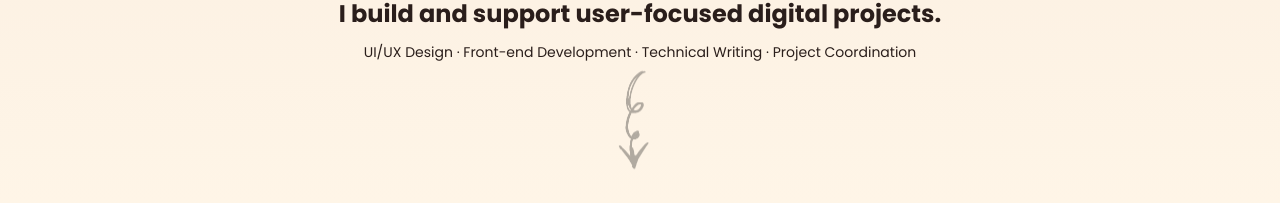
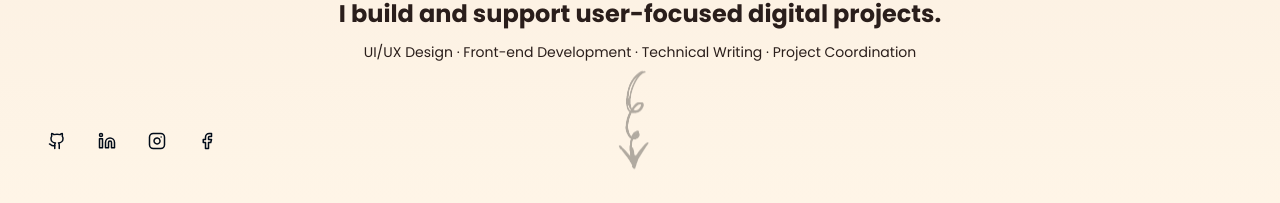
Before and after one commit to einnaa/portfolio, a React (Vite) app: page / in a window 1280 px wide. Shown: the part 597-800 px from the top of the page. Built offline with nearby package versions, Linux system fonts and the light colour scheme; a web font is replaced by a local one.

Commit message:
social links

```diff
--- a/package.json
+++ b/package.json
@@ -10,6 +10,7 @@
     "preview": "vite preview"
   },
   "dependencies": {
+    "lucide-react": "^0.575.0",
     "react": "^19.2.0",
     "react-dom": "^19.2.0",
     "react-router-dom": "^7.13.0"
--- /dev/null
+++ b/src/components/social-links.jsx
@@ -0,0 +1,30 @@
+import { Link } from "react-router-dom";
+import { Github, Linkedin, Instagram, Facebook } from "lucide-react";
+
+export default function SocialLinks() {
+  const socials = [
+    { name: "github", url: "https://github.com/einnaa", icon: <Github size={18} /> },
+    { name: "linkedin", url: "#", icon: <Linkedin size={18} /> },
+    { name: "instagram", url: "#", icon: <Instagram size={18} /> },
+    { name: "facebook", url: "#", icon: <Facebook size={18} /> },
+  ];
+
+  return (
+    <div className="fixed bottom-0 left-0 z-50 mix-blend-difference pointer-events-none p-6 md:p-12">
+      <div className="flex flex-row gap-6 md:gap-8 pointer-events-auto">
+        {socials.map((social) => (
+          <a
+            key={social.name}
+            href={social.url}
+            target="_blank"
+            rel="noopener noreferrer"
+            className="text-white hover:text-white/80 smooth-transition border-b border-transparent hover:border-white/20 pb-1"
+            aria-label={social.name}
+          >
+            {social.icon}
+          </a>
+        ))}
+      </div>
+    </div>
+  );
+}
--- a/src/pages/Home.jsx
+++ b/src/pages/Home.jsx
@@ -5,6 +5,7 @@ import AboutMe from "../sections/about-me";
 import Certificates from "../sections/certificates";
 import Contact from "../sections/contact";
 import NavBar from "../components/nav-bar";
+import SocialLinks from "../components/social-links";
 
 // Asset list for preloading
 const ASSETS = [
@@ -132,21 +133,16 @@ export default function Home() {
   }
 
   return (
-    <div className="relative page-fade-in bg-vintage-bg">
+    <div className="min-h-screen bg-vintage-bg">
       <NavBar />
-      <Hero />
-      <div className="reveal">
+      <SocialLinks />
+      <main>
+        <Hero />
         <Projects />
-      </div>
-      <div className="reveal">
         <AboutMe />
-      </div>
-      <div className="reveal">
         <Certificates />
-      </div>
-      <div className="reveal">
         <Contact />
-      </div>
+      </main>
     </div>
   );
 }
--- a/src/sections/contact.jsx
+++ b/src/sections/contact.jsx
@@ -1,8 +1,8 @@
 export default function Contact() {
   return (
-    <section id="contact" className="py-16 md:py-52 px-6 md:px-4 bg-vintage-brown text-white">
-      <div className="max-w-4xl mx-auto text-center">
-        <h2 className="text-3xl text-vintage-bg/70 md:text-5xl font-cursive mb-6 md:mb-8">let's turn your ideas into something real,</h2>
+    <section id="contact" className="min-h-screen flex flex-col py-16 md:py-14 px-6 md:px-4 bg-vintage-brown text-white">
+      <div className="max-w-4xl mx-auto text-center grow flex flex-col justify-center">
+        <h2 className="text-3xl text-white/80 md:text-5xl font-cursive mb-6 md:mb-8">let's turn your ideas into something real,</h2>
 
 
         <div className="flex flex-col items-center space-y-6 md:space-y-8">
@@ -12,9 +12,8 @@ export default function Contact() {
           >
             email me
           </a>
-
-          <div className="flex flex-wrap justify-center gap-6 md:gap-8 pt-4 md:pt-8 opacity-60">
-            {["GitHub", "LinkedIn", "Twitter"].map((social) => (
+          <div className="flex flex-wrap justify-center gap-6 md:gap-8 pt-2 md:pt-4 opacity-60">
+            {["GitHub", "LinkedIn", "Instagram", "Facebook"].map((social) => (
               <a
                 key={social}
                 href="#"
@@ -27,8 +26,8 @@ export default function Contact() {
         </div>
       </div>
 
-      <footer className="mt-24 pt-8 border-t border-vintage-bg/10 text-center text-xs tracking-widest uppercase opacity-40 font-sans">
-        &copy; 2026 EINNA — BUILT WITH CARE
+      <footer className="mt-auto pt-8 border-t border-vintage-bg/10 text-center text-xs tracking-widest uppercase opacity-40 font-sans">
+        &copy; 2026 ~ EINNA JOY CADAGAT
       </footer>
     </section>
   );
```
Also changed, not shown: 1 other file (tests, documents, lock files or other folders).
